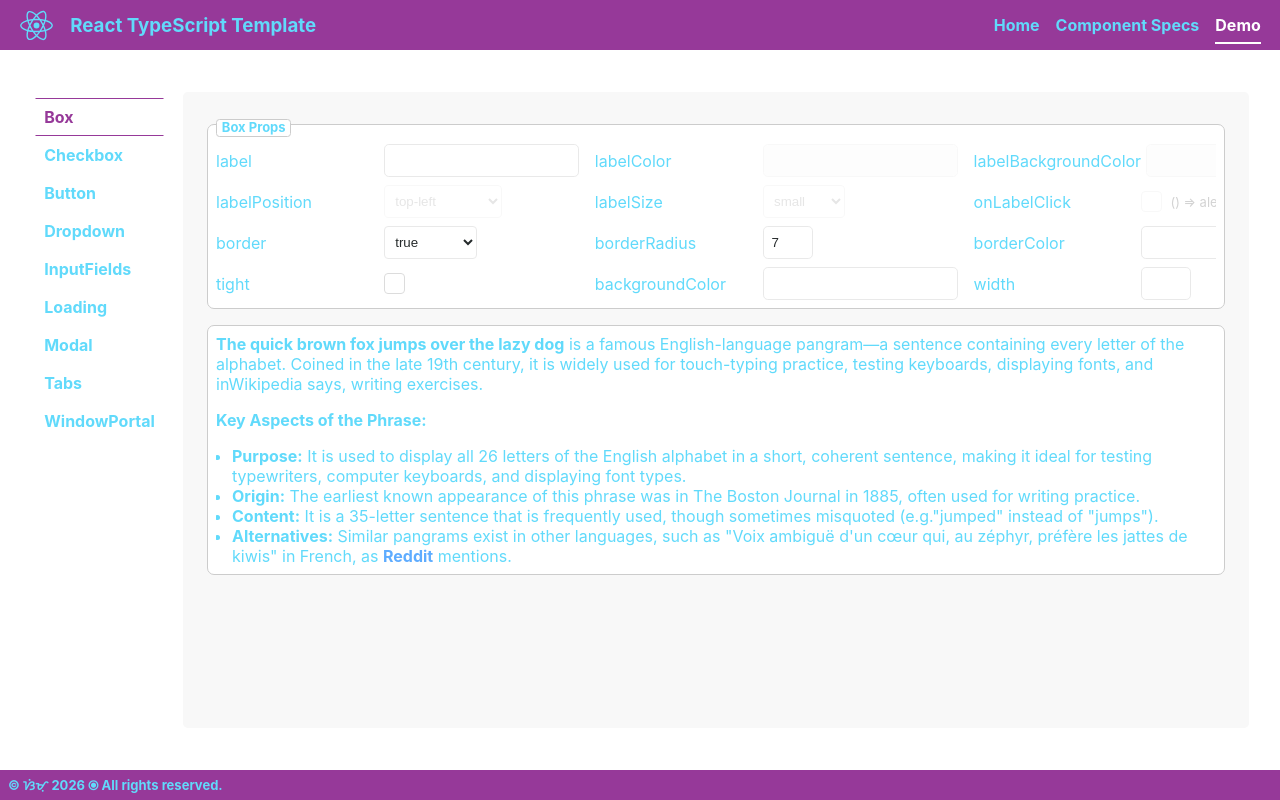
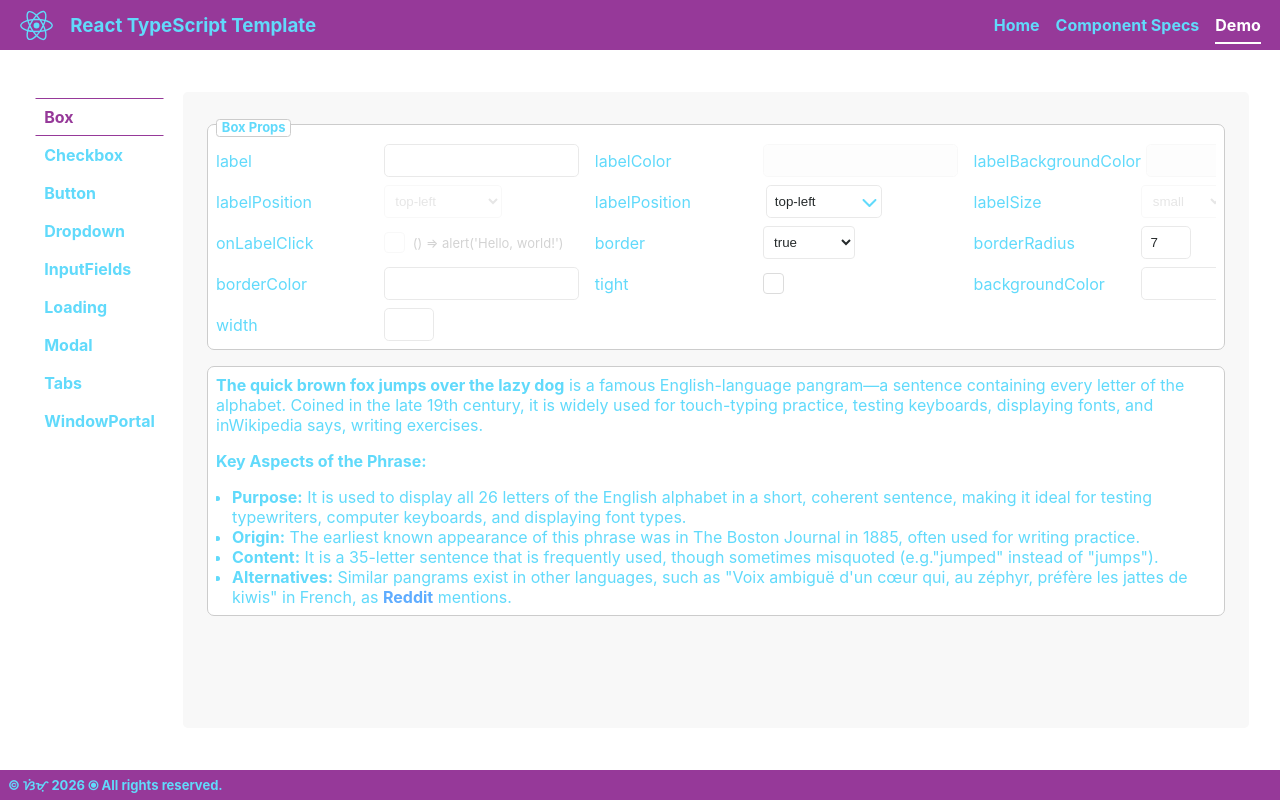
Before and after one commit to jaosimt/ts-app-template, a React (Create React App) app: page /demo/box in a window 1280 px wide. Built offline with nearby package versions, Linux system fonts and the light colour scheme.

Commit message:
* fix Dropdown

```diff
--- a/src/components/pages/demo/demoBox.tsx
+++ b/src/components/pages/demo/demoBox.tsx
@@ -4,6 +4,7 @@ import { isString } from '../../../utils';
 import { createLink } from '../../../utils/ext';
 import Box, { BoxProps } from '../../partials/box';
 import Checkbox from '../../partials/checkbox';
+import Dropdown from '../../partials/dropdown';
 import InputField from '../../partials/inputField';
 
 const borderOptions = ['true', 'false', 'label-only'];
@@ -22,7 +23,7 @@ const DemoBox:FC = () => {
         label: undefined,
         labelColor: undefined,
         labelBackgroundColor: undefined,
-        labelPosition: 'top-left',
+        labelPosition: labelPositionOptions[0] as any,
         labelSize: 'small',
         width: undefined,
         onLabelClick: undefined
@@ -54,6 +55,14 @@ const DemoBox:FC = () => {
                         ))}
                     </select>
                 </div>
+                <Dropdown
+                    options={labelPositionOptions}
+                    selected={props.labelPosition}
+                    label={'labelPosition'}
+                    labelWidth={163}
+                    // disabled={!isString(props.label, true)}
+                />
+
                 <div className={'display-flex gap-0p3 align-items-center'}>
                     <span style={{width: '163px'}}>labelSize</span>
                     <select disabled={!isString(props.label, true)}  name={'labelSize'} value={props.labelSize} onChange={propsChangeHandler}>
--- a/src/components/partials/dropdown/index.tsx
+++ b/src/components/partials/dropdown/index.tsx
@@ -88,6 +88,7 @@ const List = styled.div<{
     ${props => !props.$show && 'visibility: hidden; z-index: -1;'}
 `;
 
+// noinspection CssUnusedSymbol
 const Option = styled.div<{ $selected?: boolean, $disabled?: boolean }>`
     padding: 0.5rem;
     cursor: pointer;
@@ -148,12 +149,14 @@ const Dropdown: FC<DropdownProps> = (props) => {
     }
 
     function onResize() {
-        if (!wrapperRef.current || listRef.current) return;
+        setShow(false);
 
-        setShow(false);
-        const {left, bottom} = wrapperRef.current.getBoundingClientRect();
-        setWrapperWidth(`${listRef.current.getBoundingClientRect().width}px`);
-        setDropdownPos({left, top: bottom});
+        if (wrapperRef.current) {
+            const {left, bottom} = wrapperRef.current.getBoundingClientRect();
+            setDropdownPos({left, top: bottom});
+        }
+
+        if (listRef.current) setWrapperWidth(`${listRef.current.getBoundingClientRect().width}px`);
     }
 
     const isO = isObject(options[0]);
```
